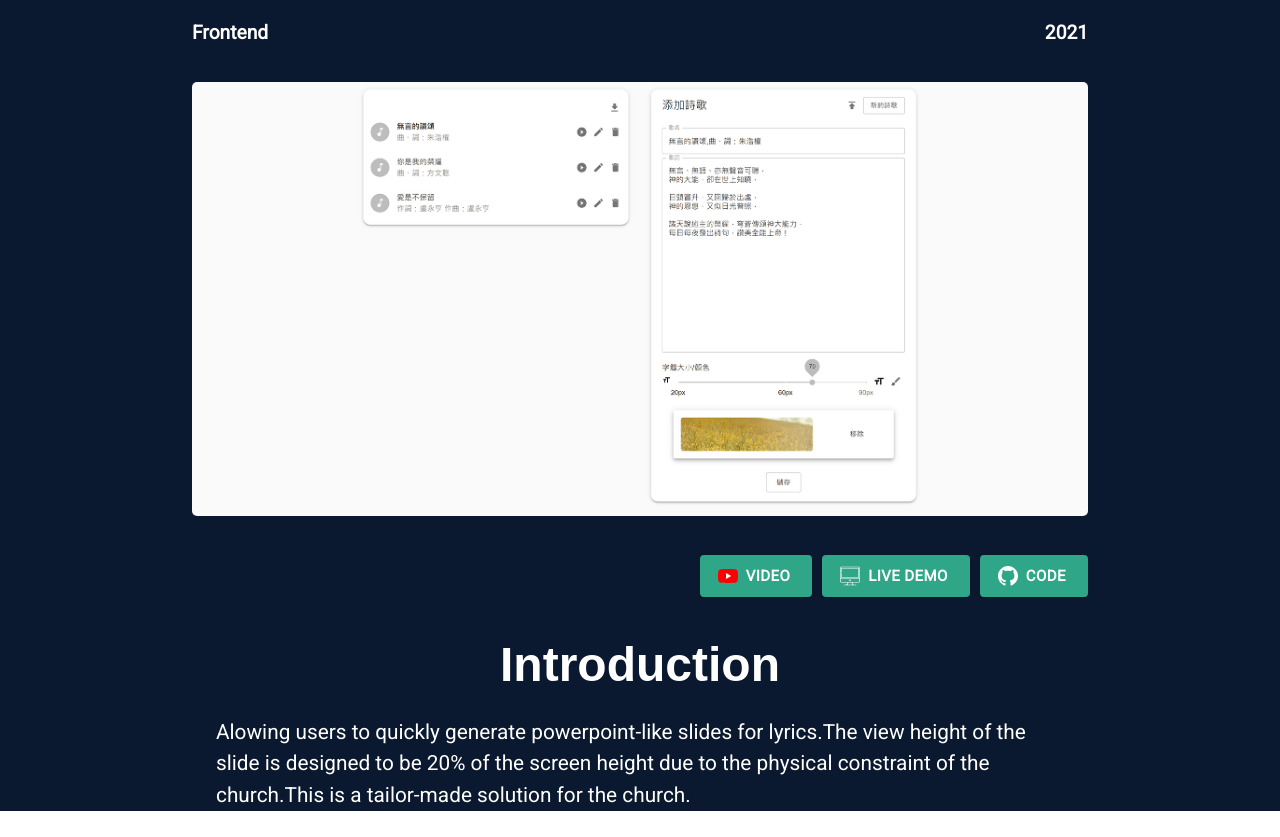
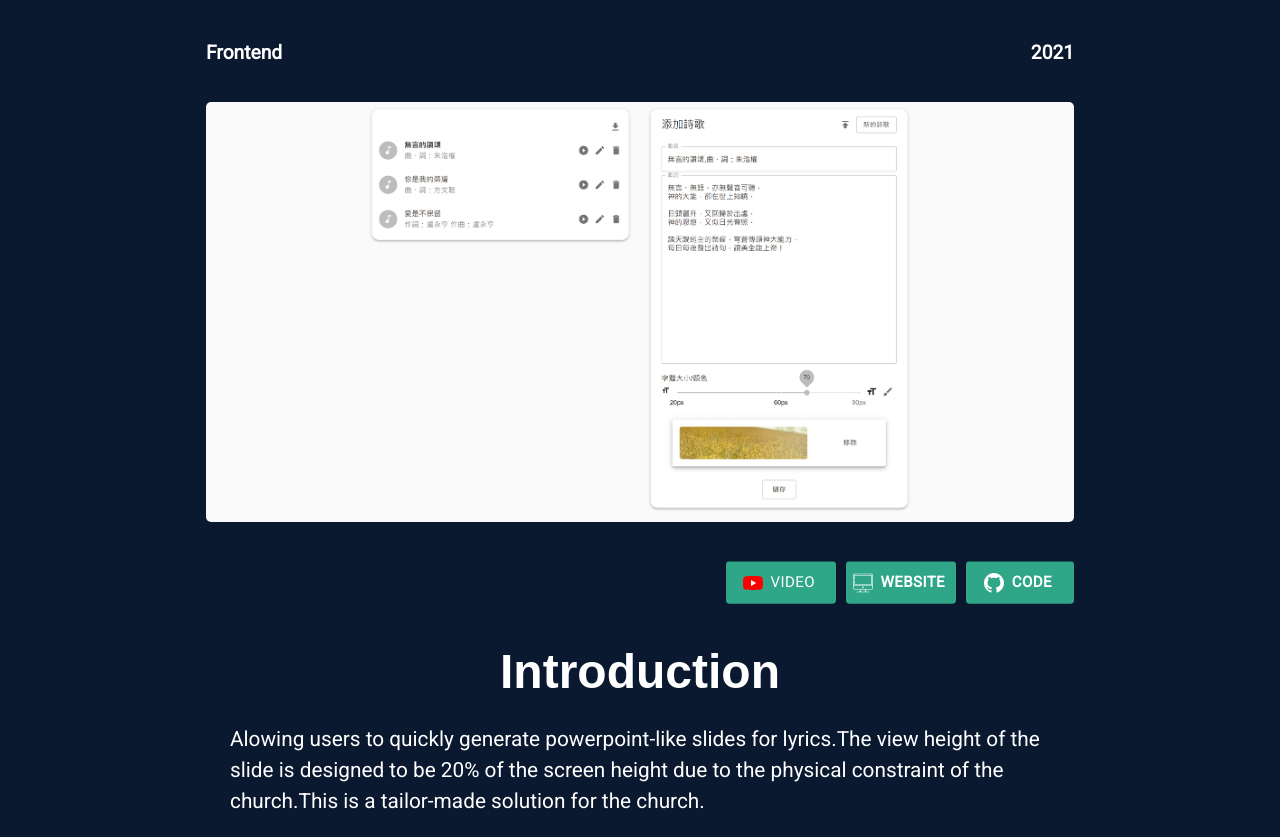
Before and after one commit to DerekLeungHoWang/portfolio-V2, a React (Create React App) app: page /#/projectDetail/1 in a window 1280 px wide. Before the commit the page ends 811 px from the top, so only its background shows below. Built offline with nearby package versions, Linux system fonts and the light colour scheme; a web font is replaced by a local one.

Commit message:
update ui

```diff
--- a/src/Components/HomePage/ContacPage/ContactPage.js
+++ b/src/Components/HomePage/ContacPage/ContactPage.js
@@ -8,14 +8,18 @@ import { ContactForm } from './ContactForm';
 
 
 const Wrapper = styled(Grid)`
-height: 100vh;
+margin-top: 90px;
+height: auto;
 width: 100vw;
 background-color: ${props => props.theme.palette.primary.background};
 color: white;
+padding-bottom: 90px;
 `;
 
 const Title = styled(motion.h1)`
     color:${props => props.theme.palette.primary.main};
+    font-size: 40px;
+    margin-bottom: 90px;
 `
 export default function ContactPage() {
     const theme = useTheme();
@@ -27,11 +31,7 @@ export default function ContactPage() {
                 justify="center"
                 alignItems="center"
             >
-                {/* <Grid container item xs={12} lg={6} direction="column"
-                    justify="center"
-                    alignItems="center" >
-                       <Title theme={theme} >Contact</Title>
-                </Grid> */}
+
                 <Title theme={theme} >Contact</Title>
 
                 <ContactForm />
--- a/src/Components/HomePage/ProjectsPage/FeaturedProjectPage.js
+++ b/src/Components/HomePage/ProjectsPage/FeaturedProjectPage.js
@@ -12,11 +12,11 @@ import AllProjects from './Projects/AllProjects/AllProjects';
 import FeaturedProjects from './Projects/Featured/FeaturedProjects';
 
 const MyContainer = styled(Container)`
-    min-height: 60vh;
+
     height: auto;
     width: 100%;
-   background-color: ${props => props.theme.palette.primary.background};
-   //background-color: green;
+    background-color: ${props => props.theme.palette.primary.background};
+
 `;
 
 
@@ -41,15 +41,15 @@ export default function FeaturedProjectPage(props) {
     }, [inView]);
 
     return (
-        <MyContainer theme={theme} maxWidth={false}>
+        <MyContainer theme={theme} maxWidth={false} >
             <Grid container
                 direction="column"
                 justify="center"
                 alignItems="center"
 
             >
-                <Title theme={theme} >Featured</Title>
-                <FeaturedProjects />
+                <Title theme={theme} style={{marginBottom:"90px",fontSize:"40px"}} >Featured</Title>
+                <FeaturedProjects  />
             </Grid>
         </MyContainer>
     )
--- a/src/Components/HomePage/ProjectsPage/Projects/Archive/Detail/ProjectBody.js
+++ b/src/Components/HomePage/ProjectsPage/Projects/Archive/Detail/ProjectBody.js
@@ -8,15 +8,17 @@ export default function ProjectBody({ item }) {
 
                 <Grid container item xs={12} direction="column" justify="center" alignItems="center">
                     <div>
-                        <Grid style={{marginBottom:"15px"}} container xs={12} direction="column" justify="center" alignItems="center">
+                        <Grid style={{ marginBottom: "15px" }} container item xs={12} direction="column" justify="center" alignItems="center">
                             <span className="projectTitle animatable"  >
                                 Introduction
                             </span>
                         </Grid>
 
-                        <div className="projectDescription animatable">
-                            {item.description}
-                        </div>
+                        <Grid container item xs={12} direction="column" justify="center" alignItems="center">
+                            <div className="projectDescription animatable">
+                                {item.description}
+                            </div>
+                        </Grid>
                     </div>
                 </Grid>
 
--- a/src/Components/HomePage/ProjectsPage/Projects/Archive/Detail/ProjectDetail.js
+++ b/src/Components/HomePage/ProjectsPage/Projects/Archive/Detail/ProjectDetail.js
@@ -100,20 +100,22 @@ function ProjectDetail({ match }) {
 
                                 {item.youtube_link && <a href={item.youtube_link} target="_blank">
                                     <Button
-                                        style={{ fontWeight: '900' }}
+                                        className="detail_link_button"
                                         variant="contained"
                                         size="large"
                                         color="primary" startIcon={<YoutubeSvg />}>Video</Button></a>}
 
                                 {item.actual_link && <a href={item.actual_link} target="_blank">
                                     <Button
+                                        className="detail_link_button"
                                         variant="contained"
                                         size="large"
                                         style={{ marginLeft: "10px", fontWeight: '900' }}
-                                        color="primary" startIcon={<DesktopSvg />} >Live Demo</Button></a>}
+                                        color="primary" startIcon={<DesktopSvg />} >WebSite</Button></a>}
 
                                 {item.github_link && <a href={item.github_link} target="_blank">
                                     <Button
+                                        className="detail_link_button"
                                         variant="contained"
                                         style={{ marginLeft: "10px", fontWeight: '900' }}
                                         size="large"
--- a/src/Components/HomePage/ProjectsPage/Projects/Archive/Detail/pj.scss
+++ b/src/Components/HomePage/ProjectsPage/Projects/Archive/Detail/pj.scss
@@ -1,5 +1,5 @@
 .project_detail_container{
-  padding: 0;
+  padding: 20px;
   margin: 0;
   min-height: 100vh;
    height: auto;
@@ -72,8 +72,19 @@
   justify-content: flex-end;
   align-items: center;
   margin: 25px 0px;
+  @media (max-width: 768px) {
+    justify-content: center;
+
+  }
 }
+.detail_link_button{
+  max-width:110px;
+  @media (max-width: 375px) {
+    max-height: 50px !important;
+    max-width:90px !important;
 
+  }
+}
 
 .projectTitle{
   font-size:3rem;
--- a/src/Components/HomePage/ProjectsPage/Projects/Archive/ProjectArchive.js
+++ b/src/Components/HomePage/ProjectsPage/Projects/Archive/ProjectArchive.js
@@ -47,7 +47,9 @@ const useStyles = makeStyles({
 
         zIndex: 5,
         fontWeight: 400,
-        textTransform: 'none'
+        textTransform: 'none',
+
+
     }
 });
 
@@ -168,7 +170,7 @@ export default function ProjectArchive(props) {
 
                                     <DetailButton
                                         onClick={() => handleClick(project.id)}
-                                        size="large"
+                                       // size="large"
                                         color="primary"
                                         variant="outlined"
                                         className={classes.styledButton} >Detail</DetailButton>
--- a/src/Components/HomePage/ProjectsPage/Projects/Archive/data.js
+++ b/src/Components/HomePage/ProjectsPage/Projects/Archive/data.js
@@ -28,8 +28,8 @@ export const data = [
     {
         "id": 2,
         "end":"Frontend",
-        "title": "Practising D3.js Charts including world map, slider, pie charts and more.",
-        "description": "Charts made with D3.js and React.js",
+        "title": "D3.js charts",
+        "description": "Practising D3.js Charts including world map, slider, pie charts and more.",
         "youtube_link": "#",
         "actual_link": "https://derek-d3-viz.netlify.app/",
         "github_link": "https://github.com/DerekLeungHoWang/world-data",
--- a/src/Components/HomePage/ProjectsPage/Projects/Featured/FeaturedProjects.js
+++ b/src/Components/HomePage/ProjectsPage/Projects/Featured/FeaturedProjects.js
@@ -21,7 +21,8 @@ const useStyles = makeStyles({
 
 
     container: {
-        position: "relative"
+        position: "relative",
+        marginBottom:"90px"
     },
 
     description: {
--- a/src/Components/HomePage/ProjectsPage/ProjectsPage.js
+++ b/src/Components/HomePage/ProjectsPage/ProjectsPage.js
@@ -18,6 +18,7 @@ const Wrapper = styled(Container)`
 `;
 const Title = styled(motion.h1)`
     color:${props => props.theme.palette.primary.main};
+    font-size: 40px;
 `
 
 
@@ -45,7 +46,8 @@ export default function ProjectsPage(props) {
                 alignItems="center"
             >
 
-                <Title theme={theme} >More Projects</Title>
+                    <Title theme={theme} style={{ marginBottom: "90px" }} >More Projects</Title>
+
                 <ProjectArchive />
             </Grid>
         </Wrapper>
--- a/src/Components/HomePage/SkillPage/SkillPage.js
+++ b/src/Components/HomePage/SkillPage/SkillPage.js
@@ -3,13 +3,13 @@ import styled from 'styled-components';
 import React, { useEffect } from 'react'
 import { useInView } from 'react-intersection-observer';
 import { useDispatch } from 'react-redux';
-import { Grid, useTheme } from '@material-ui/core';
+import { Container, Grid, useTheme } from '@material-ui/core';
 import AllSkills from './Skills/AllSkills';
 import SkillLeft from './Skills/SkillLeft/SkillLeft';
 
-const Wrapper = styled(Grid)`
+const Wrapper = styled(Container)`
 position: relative;
-min-height: 100vh;
+margin-bottom: 90px;
 height: auto;
 width: 100vw;
 background-color: ${props => props.theme.palette.primary.background};
@@ -19,7 +19,7 @@ background-color: ${props => props.theme.palette.primary.background};
 const Header = styled(motion.h1)`
   color:${props => props.theme.palette.primary.main};
     font-size: 40px;
-    padding-bottom: 50px;
+  margin-bottom: 90px;
 `
 
 const HeaderWrapper = styled(motion.div)`
@@ -39,26 +39,21 @@ export default function SkillPage() {
 
 
     return (
-        <Wrapper id="skillPage" theme={theme} container direction="row"
+        <Wrapper id="skillPage" theme={theme} maxWidth={false} >
+            <Grid container
+                xs={12}
+                direction="column"
                 justify="center"
-            alignItems="center"  >
-            <Grid container item xs={12}
+                alignItems="center"
+            >
+                <Header theme={theme} >Skills</Header>
+                <Grid container
                     direction="row"
                     justify="center"
                     alignItems="center"
+
+                    spacing={1}
                 >
-
-                <Header theme={theme} >Skills</Header>
-            </Grid>
-
-
-
-            {/* <Grid container item xs={12}
-                direction="row"
-                justify="center"
-                alignItems="center"
-            > */}
-
                     <Grid container item xs={12} lg={6} direction="column"
                         justify="center"
                         alignItems="center" >
@@ -68,10 +63,10 @@ export default function SkillPage() {
                     <Grid container item xs={12} lg={6} direction="column"
                         justify="center"
                         alignItems="center" >
-                    {/* <Title theme={theme} >Knowledge Table</Title> */}
                         <AllSkills />
                     </Grid>
-            {/* </Grid> */}
+                </Grid>
+            </Grid>
         </Wrapper>
     )
 }
```
Lines whose indentation alone changed are shown as unchanged.
